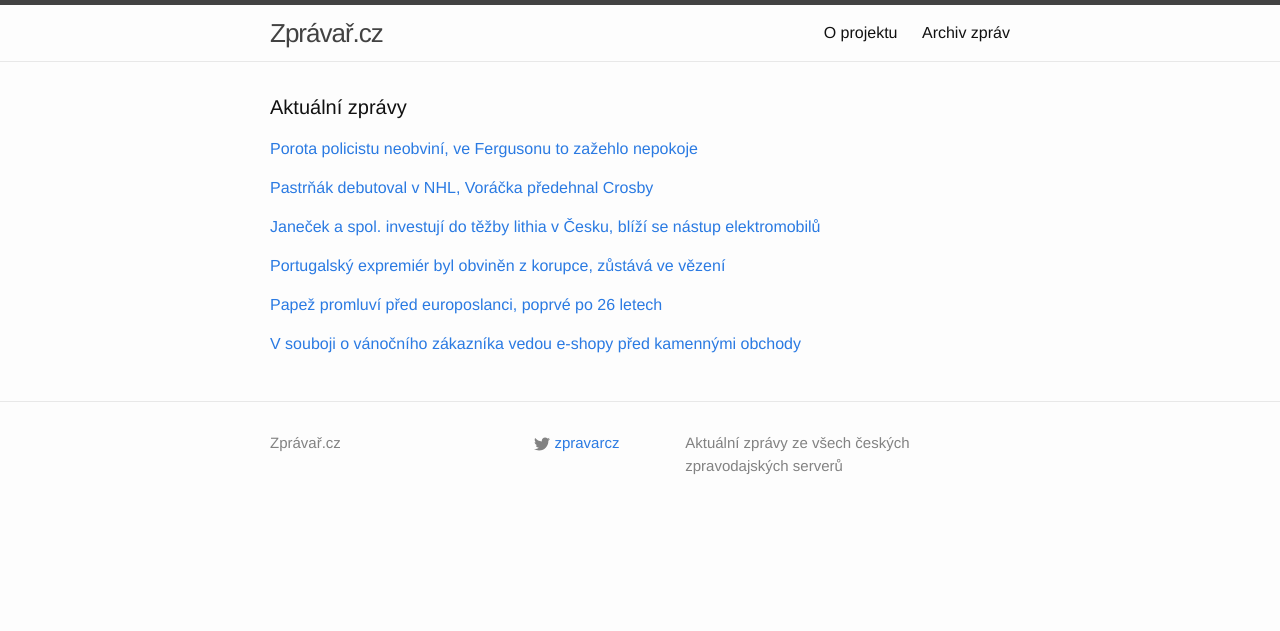
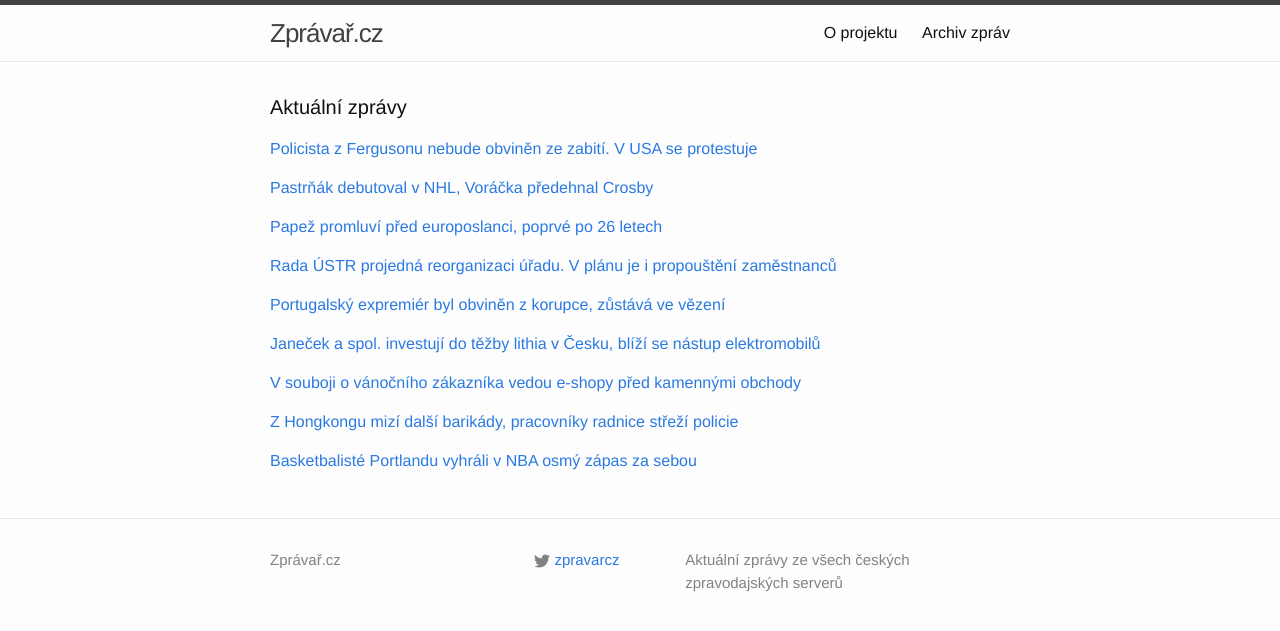
Before and after one commit to adliska/zpravar, a Jekyll site: the page built from index.html, in a window 1280 px wide. Shown: the top 631 px of the page. Built offline with Jekyll 4.4.1, drawn with Linux system fonts in a browser that asks for light colours.

Commit message:
zpravar news update

```diff
--- a/index.html
+++ b/index.html
@@ -5,9 +5,10 @@ layout: default
 <div class="home">
     <h1 class="page-heading">Aktuální zprávy</h1>
 
-<p><a href="javascript:;" onclick="toggle_visibility('zpravy0')">Porota policistu neobviní, ve Fergusonu to zažehlo nepokoje</a></p>
+<p><a href="javascript:;" onclick="toggle_visibility('zpravy0')">Policista z Fergusonu nebude obviněn ze zabití. V USA se protestuje</a></p>
 <div id="zpravy0" style="display:none">
 <ul>
+<li><a href=http://zahranicni.ihned.cz/amerika-usa/c1-63167620-policista-z-fergusonu-nebude-obvinen-ze-zabiti-v-usa-se-protestuje>Policista z Fergusonu nebude obviněn ze zabití. V USA se protestuje - zahranicni.ihned.cz</a></li>
 <li><a href=http://www.ceskenoviny.cz/zpravy/zpravy/porota-policistu-neobvini-ve-fergusonu-to-zazehlo-nepokoje/1151053>Porota policistu neobviní, ve Fergusonu to zažehlo nepokoje - www.ceskenoviny.cz</a></li>
 <li><a href=http://www.tyden.cz/rubriky/zahranici/amerika/policajt-z-fergusonu-osvobozen-strili-se-obamovi-navzdory_325182.html>Policajt z Fergusonu osvobozen. Střílí se, Obamovi navzdory - www.tyden.cz</a></li>
 <li><a href=http://www.tyden.cz/rubriky/zahranici/amerika/osvobozeni-policisty-vyvolalo-hnev-strili-se-obamovi-navzdory_325182.html>Osvobození policisty vyvolalo hněv. Střílí se, Obamovi navzdory - www.tyden.cz</a></li>
@@ -25,7 +26,6 @@ layout: default
 <li><a href=http://zpravy.aktualne.cz/zahranici/policista-z-fergusonu-nebude-obvinen-ze-zabiti-mladika/r~43bc42ac746611e48477002590604f2e/>Policista z Fergusonu nebude obviněn ze zabití mladíka - zpravy.aktualne.cz</a></li>
 <li><a href=http://www.novinky.cz/zahranicni/amerika/354432-protesty-ve-fergusonu-policistu-nebudou-stihat-za-zabiti-mladeho-afroamericana.html>Protesty ve Fergusonu, policistu nebudou stíhat za zabití mladého Afroameričana  - www.novinky.cz</a></li>
 <li><a href=http://www.ceskenoviny.cz/zpravy/zpravy/pred-rozhodnutim-ve-fergusonu-jsou-po-celych-usa-v-planu-protesty/1151053>Před rozhodnutím ve Fergusonu jsou po celých USA v plánu protesty - www.ceskenoviny.cz</a></li>
-<li><a href=http://www.rozhlas.cz/_zprava/fergusonem-opet-zmita-nasili-porota-neobvinila-policistu-ze-zabiti-mladeho-afroamericana--1424346>Fergusonem opět zmítá násilí. Porota neobvinila policistu ze zabití mladého Afroameričana - www.rozhlas.cz</a></li>
 <li><a href=http://www.rozhlas.cz/_zprava/policistu-z-fergusonu-neobvini-ze-zabiti-afroamerickeho-mladika-rozhodla-porota--1424346>Policistu z Fergusonu neobviní ze zabití afroamerického mladíka, rozhodla porota - www.rozhlas.cz</a></li>
 </ul>
 </div><p><a href="javascript:;" onclick="toggle_visibility('zpravy1')">Pastrňák debutoval v NHL, Voráčka předehnal Crosby</a></p>
@@ -38,32 +38,53 @@ layout: default
 <li><a href=http://sport.aktualne.cz/pastrnak-si-zahral-nhl-a-videl-jak-crosby-predhani-voracka/r~56722086746311e4b5c5002590604f2e/>Pastrňák si zahrál NHL a viděl, jak Crosby předhání Voráčka - sport.aktualne.cz</a></li>
 <li><a href=http://www.sportovninoviny.cz/zpravy/pastrnak-debutoval-v-nhl-crosby-preskocil-v-bodovani-voracka/1151072>Pastrňák debutoval v NHL, Crosby přeskočil v bodování Voráčka - www.sportovninoviny.cz</a></li>
 </ul>
-</div><p><a href="javascript:;" onclick="toggle_visibility('zpravy2')">Janeček a spol. investují do těžby lithia v Česku, blíží se nástup elektromobilů</a></p>
+</div><p><a href="javascript:;" onclick="toggle_visibility('zpravy2')">Papež promluví před europoslanci, poprvé po 26 letech</a></p>
 <div id="zpravy2" style="display:none">
+<ul>
+<li><a href=http://www.ceskatelevize.cz/ct24/svet/293441-papez-promluvi-pred-europoslanci-poprve-po-26-letech/>Papež promluví před europoslanci, poprvé po 26 letech - www.ceskatelevize.cz</a></li>
+<li><a href=http://www.ceskenoviny.cz/zpravy/zpravy/papez-frantisek-bude-mluvit-v-evropskem-parlamentu-a-rade-evropy/1151063>Papež František bude mluvit v Evropském parlamentu a Radě Evropy - www.ceskenoviny.cz</a></li>
+<li><a href=http://www.rozhlas.cz/_zprava/papez-frantisek-vystoupi-v-evropskem-parlamentu-ve-strasburku--1424341>Papež František vystoupí v Evropském parlamentu ve Štrasburku - www.rozhlas.cz</a></li>
+</ul>
+</div><p><a href="javascript:;" onclick="toggle_visibility('zpravy3')">Rada ÚSTR projedná reorganizaci úřadu. V plánu je i propouštění zaměstnanců</a></p>
+<div id="zpravy3" style="display:none">
+<ul>
+<li><a href=http://www.denik.cz/z_domova/rada-ustr-projedna-reorganizaci-uradu-v-planu-je-i-propousteni-120-zamestnancu-2.html>Rada ÚSTR projedná reorganizaci úřadu. V plánu je i propouštění zaměstnanců - www.denik.cz</a></li>
+<li><a href=http://www.rozhlas.cz/_zprava/rada-ustru-projedna-organizacni-rad-o-praci-muze-prijit-az-petina-zamestnancu--1424339>Rada ÚSTRu projedná organizační řád, o práci může přijít až pětina zaměstnanců  - www.rozhlas.cz</a></li>
+<li><a href=http://www.rozhlas.cz/_zprava/rada-ustru-projedna-organizacni-rad-o-praci-muze-prijit-az-petina-zamestnancu-ustavu--1424339>Rada ÚSTRu projedná organizační řád, o práci může přijít až pětina zaměstnanců ústavu - www.rozhlas.cz</a></li>
+</ul>
+</div><p><a href="javascript:;" onclick="toggle_visibility('zpravy4')">Portugalský expremiér byl obviněn z korupce, zůstává ve vězení</a></p>
+<div id="zpravy4" style="display:none">
+<ul>
+<li><a href=http://zpravy.idnes.cz/portugalsky-expremier-obvinen-dmb-/zahranicni.aspx?c=A141124_075658_praha-zpravy_skr>Portugalský expremiér byl obviněn z korupce, zůstává ve vězení - zpravy.idnes.cz</a></li>
+<li><a href=http://www.novinky.cz/zahranicni/evropa/354433-byvaleho-portugalskeho-premiera-obvinili-z-korupce.html>Bývalého portugalského premiéra obvinili z korupce - www.novinky.cz</a></li>
+<li><a href=http://www.ceskenoviny.cz/zpravy/zpravy/byvaly-portugalsky-premier-obvinen-z-korupce-zustava-ve-vezeni/1151054>Bývalý portugalský premiér obviněn z korupce, zůstává ve vězení - www.ceskenoviny.cz</a></li>
+</ul>
+</div><p><a href="javascript:;" onclick="toggle_visibility('zpravy5')">Janeček a spol. investují do těžby lithia v Česku, blíží se nástup elektromobilů</a></p>
+<div id="zpravy5" style="display:none">
 <ul>
 <li><a href=http://zpravy.e15.cz/byznys/prumysl-a-energetika/janecek-a-spol-investuji-do-tezby-lithia-v-cesku-blizi-se-nastup-elektromobilu-1139641>Janeček a spol. investují do těžby lithia v Česku, blíží se nástup elektromobilů - zpravy.e15.cz</a></li>
 <li><a href=http://zpravy.e15.cz/byznys/prumysl-a-energetika/janecek-a-spol-investuji-do-tezby-lithia-v-cesku-pocitaji-s-rozmachem-elektromobilu-1139641>Janeček a spol. investují do těžby lithia v Česku, počítají s rozmachem elektromobilů - zpravy.e15.cz</a></li>
 <li><a href=http://zpravy.e15.cz/byznys/prumysl-a-energetika/janecek-a-spol-investuji-do-tezby-lithia-v-cesku-1139641>Janeček a spol. investují do těžby lithia v Česku - zpravy.e15.cz</a></li>
 </ul>
-</div><p><a href="javascript:;" onclick="toggle_visibility('zpravy3')">Portugalský expremiér byl obviněn z korupce, zůstává ve vězení</a></p>
-<div id="zpravy3" style="display:none">
-<ul>
-<li><a href=http://zpravy.idnes.cz/portugalsky-expremier-obvinen-dmb-/zahranicni.aspx?c=A141124_075658_praha-zpravy_skr>Portugalský expremiér byl obviněn z korupce, zůstává ve vězení - zpravy.idnes.cz</a></li>
-<li><a href=http://www.novinky.cz/zahranicni/evropa/354433-byvaleho-portugalskeho-premiera-obvinili-z-korupce.html>Bývalého portugalského premiéra obvinili z korupce - www.novinky.cz</a></li>
-<li><a href=http://www.ceskenoviny.cz/zpravy/zpravy/byvaly-portugalsky-premier-obvinen-z-korupce-zustava-ve-vezeni/1151054>Bývalý portugalský premiér obviněn z korupce, zůstává ve vězení - www.ceskenoviny.cz</a></li>
-</ul>
-</div><p><a href="javascript:;" onclick="toggle_visibility('zpravy4')">Papež promluví před europoslanci, poprvé po 26 letech</a></p>
-<div id="zpravy4" style="display:none">
-<ul>
-<li><a href=http://www.ceskatelevize.cz/ct24/svet/293441-papez-promluvi-pred-europoslanci-poprve-po-26-letech/>Papež promluví před europoslanci, poprvé po 26 letech - www.ceskatelevize.cz</a></li>
-<li><a href=http://www.ceskenoviny.cz/zpravy/zpravy/papez-frantisek-bude-mluvit-v-evropskem-parlamentu-a-rade-evropy/1151063>Papež František bude mluvit v Evropském parlamentu a Radě Evropy - www.ceskenoviny.cz</a></li>
-<li><a href=http://www.rozhlas.cz/_zprava/papez-frantisek-vystoupi-v-evropskem-parlamentu-ve-strasburku--1424341>Papež František vystoupí v Evropském parlamentu ve Štrasburku - www.rozhlas.cz</a></li>
-</ul>
-</div><p><a href="javascript:;" onclick="toggle_visibility('zpravy5')">V souboji o vánočního zákazníka vedou e-shopy před kamennými obchody</a></p>
-<div id="zpravy5" style="display:none">
+</div><p><a href="javascript:;" onclick="toggle_visibility('zpravy6')">V souboji o vánočního zákazníka vedou e-shopy před kamennými obchody</a></p>
+<div id="zpravy6" style="display:none">
 <ul>
 <li><a href=http://www.rozhlas.cz/_zprava/v-souboji-o-vanocniho-zakaznika-vedou-eshopy-pred-kamennymi-obchody--1424337>V souboji o vánočního zákazníka vedou e-shopy před kamennými obchody - www.rozhlas.cz</a></li>
 <li><a href=http://www.rozhlas.cz/_zprava/v-souboji-o-vanocniho-zakaznika-vedou-eshopy-pred-kamennymi-obchody-a-naskok-roste--1424337>V souboji o vánočního zákazníka vedou e-shopy před kamennými obchody - www.rozhlas.cz</a></li>
 <li><a href=http://www.rozhlas.cz/_zprava/sklady-internetovych-obchodu-mesic-pred-vanocemi-praskaji-ve-svech--1424337>Sklady internetových obchodů měsíc před Vánocemi praskají ve švech - www.rozhlas.cz</a></li>
 </ul>
+</div><p><a href="javascript:;" onclick="toggle_visibility('zpravy7')">Z Hongkongu mizí další barikády, pracovníky radnice střeží policie </a></p>
+<div id="zpravy7" style="display:none">
+<ul>
+<li><a href=http://www.lidovky.cz/z-hongkongu-mizi-dalsi-barikady-pracovniky-radnice-strezi-policie-10b-/zpravy-svet.aspx?c=A141125_084318_ln_zahranici_msl>Z Hongkongu mizí další barikády, pracovníky radnice střeží policie  - www.lidovky.cz</a></li>
+<li><a href=http://zpravy.aktualne.cz/zahranici/urady-v-hongkongu-zacaly-s-odklizenim-dalsich-barikad/r~095faf84747211e490f70025900fea04/>Úřady v Hongkongu začaly s odklízením dalších barikád - zpravy.aktualne.cz</a></li>
+<li><a href=http://www.ceskenoviny.cz/zpravy/zpravy/urady-v-hongkongu-zacaly-s-odklizenim-dalsich-barikad/1151086>Úřady v Hongkongu začaly s odklízením dalších barikád - www.ceskenoviny.cz</a></li>
+</ul>
+</div><p><a href="javascript:;" onclick="toggle_visibility('zpravy8')">Basketbalisté Portlandu vyhráli v NBA osmý zápas za sebou</a></p>
+<div id="zpravy8" style="display:none">
+<ul>
+<li><a href=http://sport.aktualne.cz/basketbaliste-portlandu-vyhrali-v-nba-osmy-zapas-za-sebou/r~d51238aa747611e4bdad0025900fea04/>Basketbalisté Portlandu vyhráli v NBA osmý zápas za sebou - sport.aktualne.cz</a></li>
+<li><a href=http://sport.idnes.cz/vysledky-basketbalove-nba-dcg-/basket.aspx?c=A141125_082332_sport-basket_par>Portland natáhl v NBA vítěznou sérii, Philadelphia padla i počtrnácté - sport.idnes.cz</a></li>
+<li><a href=http://www.sportovninoviny.cz/zpravy/basketbaliste-portlandu-vyhrali-v-nba-osmy-zapas-za-sebou/1151088>Basketbalisté Portlandu vyhráli v NBA osmý zápas za sebou - www.sportovninoviny.cz</a></li>
+</ul>
 </div></div>
```
